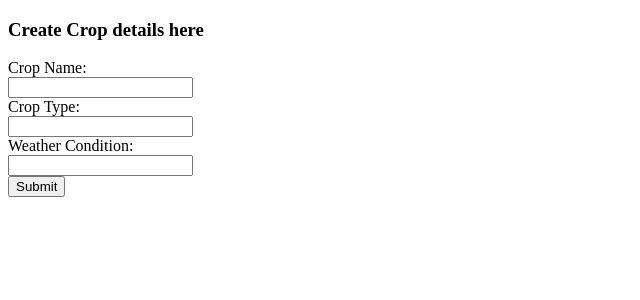
After one commit to KarthikGowdaMS/agrosphere, a Flask app: page /crop/create in a window 1280 px wide. The commit adds this page. Shown: the top 300 px of the page, without its empty margins (0-640 px from the left). Run offline with Flask 3, Linux system fonts and the light colour scheme; the visitor is signed in with stand-in values (Sample User, id 1).

Commit message:
crop created

```diff
--- a/app.py
+++ b/app.py
@@ -191,25 +191,30 @@ def crop():
 
     return redirect(url_for('login'))
 
-@app.route('/crop/create',methods=['POST'])
+@app.route('/crop/create', methods=['GET', 'POST'])
 def create_crop():
+    # Check if the user is authenticated
+    if not current_user.is_authenticated:
+        return render_template('forbidden.html')
 
-    # get details from the post request
-    if current_user.is_authenticated:
-        if current_user.role != 'admin':
-            return render_template('forbidden.html')
-
+    # Handle POST request
+    if request.method == 'POST':
         crop_name = request.form.get('name')
         crop_type = request.form.get('type')
         weather_condition = request.form.get('weather_condition')
 
+        # Create a new Crop object
         crop_data = Crop(name=crop_name, type=crop_type, weather_condition=weather_condition)
+
+        # Add the new Crop to the database session and commit
         db.session.add(crop_data)
         db.session.commit()
-        # return "Form submitted", 200
+
+        # Redirect to the 'crop' page
         return redirect(url_for('crop'))
 
-    return redirect(url_for('login'))
+    # Handle GET request
+    return render_template('create-crop.html')
 
 @app.route('/crop/edit/<int:id>',methods=['GET','POST'])
 def edit_crop(id):
--- /dev/null
+++ b/templates/create-crop.html
@@ -0,0 +1,40 @@
+<!DOCTYPE html>
+<html lang="en">
+<head>
+    <meta charset="UTF-8">
+    <meta name="viewport" content="width=device-width, initial-scale=1.0">
+    <title>Document</title>
+</head>
+<body>
+    <!-- write form for create a new crop -->
+    <h3>Create Crop details here</h3>
+    <div class="form-container">
+        <form action="/crop/create" method="post">
+            <div class="mb-3 row">
+                <label for="name" class="col-sm-2 col-form-label">Crop Name:</label>
+                <div class="col-sm-9">
+                    <input type="text" id="name" name="name" class="form-control">
+                </div>
+            </div>
+            <div class="mb-3 row">
+                <label for="type" class="col-sm-2 col-form-label">Crop Type:</label>
+                <div class="col-sm-9">
+                    <input type="text" id="type" name="type" class="form-control">
+                </div>
+            </div>
+            <div class="mb-3 row">
+                <label for="weather_condition" class="col-sm-2 col-form-label">Weather Condition:</label>
+                <div class="col-sm-9">
+                    <input type="text" id="weather_condition" name="weather_condition" class="form-control">
+                </div>
+            </div>
+            <div class="mb-3 row">
+                <div class="col-sm-2"></div>
+                <div class="col-sm-8 text-center">
+                    <button class="btn btn-success mx-auto" type="submit">Submit</button>
+                </div>
+                <div class="col-sm-2"></div>
+            </div>
+        </form>
+</body>
+</html>
--- a/templates/crop.html
+++ b/templates/crop.html
@@ -35,6 +35,7 @@
             </tr>
             {% endfor %}
         </table>
+        <a href="/crop/create">Add new crop</a>
         <br>
 
 
```
